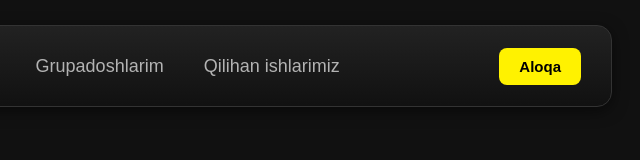
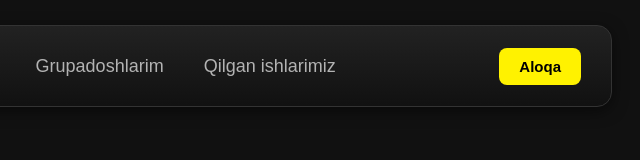
Before and after one commit to rahmonovazura-netizen/portfolio_, a plain HTML site: page index.html in a window 1280 px wide. Shown: the top 160 px of the page, 636-1276 px from the left. Drawn offline with nearby package versions, Linux system fonts and the light colour scheme.

Commit message:
html add

```diff
--- a/index.html
+++ b/index.html
@@ -22,7 +22,7 @@
               <li><a href="#interests">Qiziqishlarim</a></li>
               <li><a href="#familiy">Oilam haqida</a></li>
               <li><a href="#friends">Grupadoshlarim</a></li>
-              <li><a href="#projects">Qilihan ishlarimiz</a></li>
+              <li><a href="#projects">Qilgan ishlarimiz</a></li>
             </ul>
             <a href="#contact"><button class="nav-btn">Aloqa</button></a>
           </div>
```
